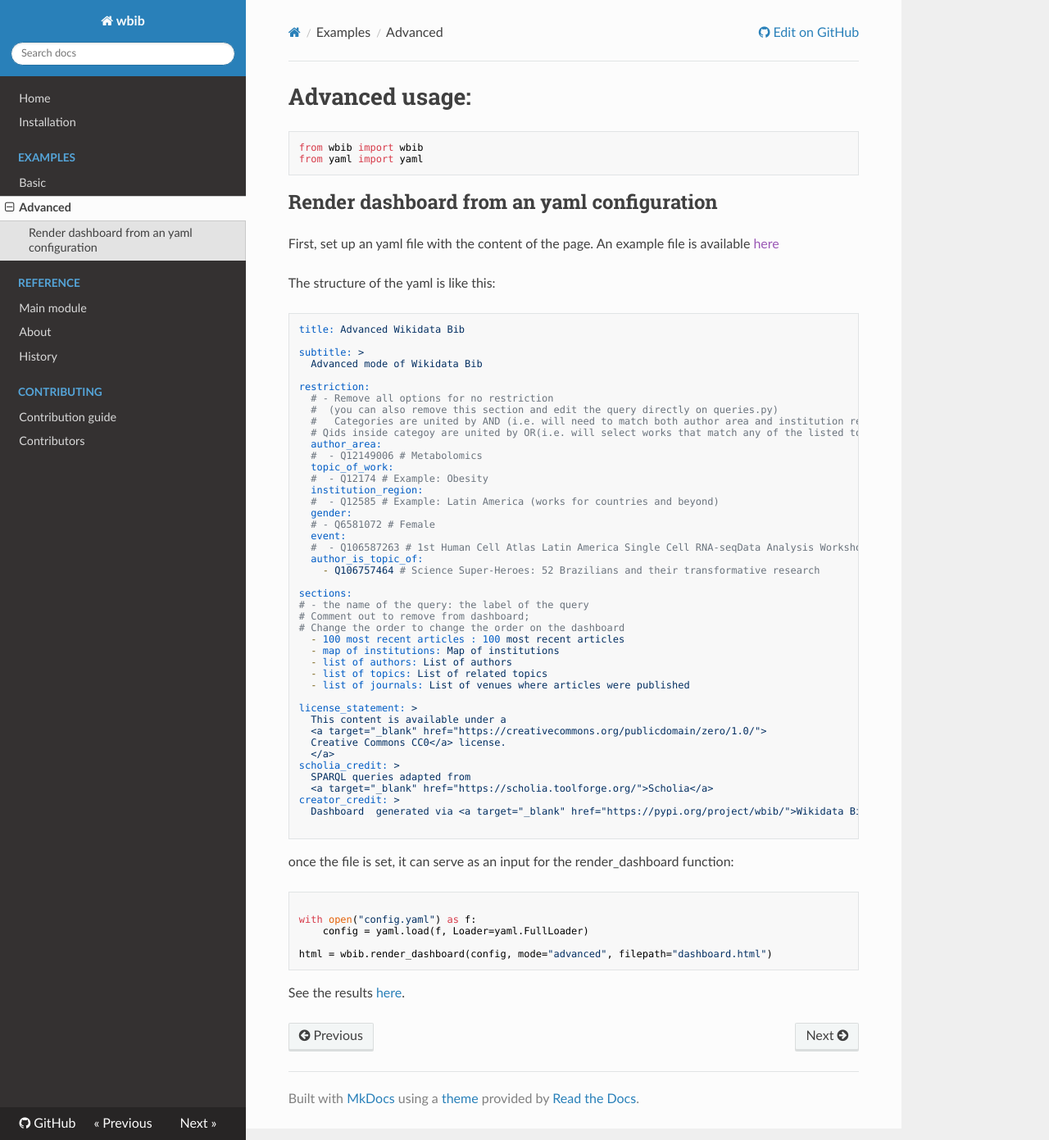
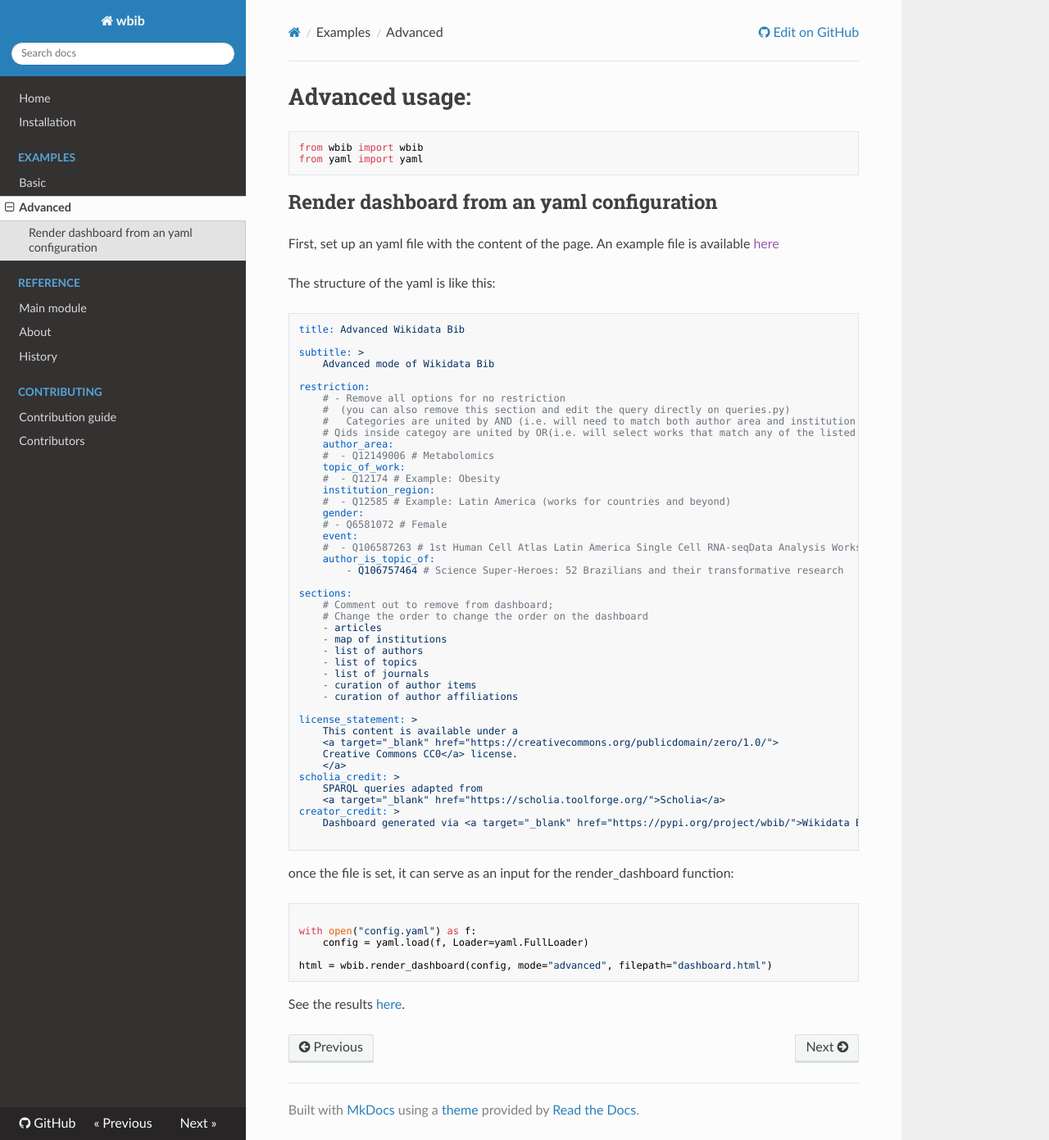
Before and after one commit to lubianat/wbib, an MkDocs documentation site: the page built from docs/examples/advanced.md, in a window 1280 px wide and 1391 px high. Shown: the whole window at 82% size. Built offline with MkDocs 1.6.1, drawn with Linux system fonts in a browser that asks for light colours; nearby versions of some CDN libraries.

````diff
--- a/docs/examples/advanced.md
+++ b/docs/examples/advanced.md
@@ -16,46 +16,47 @@ The structure of the yaml is like this:
 title: Advanced Wikidata Bib
 
 subtitle: >
-  Advanced mode of Wikidata Bib
+    Advanced mode of Wikidata Bib
 
 restriction:
-  # - Remove all options for no restriction
-  #  (you can also remove this section and edit the query directly on queries.py)
-  #   Categories are united by AND (i.e. will need to match both author area and institution region)
-  # Qids inside categoy are united by OR(i.e. will select works that match any of the listed topics)
-  author_area:
-  #  - Q12149006 # Metabolomics
-  topic_of_work:
-  #  - Q12174 # Example: Obesity
-  institution_region:
-  #  - Q12585 # Example: Latin America (works for countries and beyond)
-  gender:
-  # - Q6581072 # Female
-  event:
-  #  - Q106587263 # 1st Human Cell Atlas Latin America Single Cell RNA-seqData Analysis Workshop
-  author_is_topic_of:
-    - Q106757464 # Science Super-Heroes: 52 Brazilians and their transformative research
+    # - Remove all options for no restriction
+    #  (you can also remove this section and edit the query directly on queries.py)
+    #   Categories are united by AND (i.e. will need to match both author area and institution region)
+    # Qids inside categoy are united by OR(i.e. will select works that match any of the listed topics)
+    author_area:
+    #  - Q12149006 # Metabolomics
+    topic_of_work:
+    #  - Q12174 # Example: Obesity
+    institution_region:
+    #  - Q12585 # Example: Latin America (works for countries and beyond)
+    gender:
+    # - Q6581072 # Female
+    event:
+    #  - Q106587263 # 1st Human Cell Atlas Latin America Single Cell RNA-seqData Analysis Workshop
+    author_is_topic_of:
+        - Q106757464 # Science Super-Heroes: 52 Brazilians and their transformative research
 
 sections:
-# - the name of the query: the label of the query
-# Comment out to remove from dashboard;
-# Change the order to change the order on the dashboard
-  - 100 most recent articles : 100 most recent articles
-  - map of institutions: Map of institutions
-  - list of authors: List of authors
-  - list of topics: List of related topics
-  - list of journals: List of venues where articles were published
+    # Comment out to remove from dashboard;
+    # Change the order to change the order on the dashboard
+    - articles
+    - map of institutions
+    - list of authors
+    - list of topics
+    - list of journals
+    - curation of author items
+    - curation of author affiliations
 
 license_statement: >
-  This content is available under a
-  <a target="_blank" href="https://creativecommons.org/publicdomain/zero/1.0/">
-  Creative Commons CC0</a> license.
-  </a>
+    This content is available under a
+    <a target="_blank" href="https://creativecommons.org/publicdomain/zero/1.0/">
+    Creative Commons CC0</a> license.
+    </a>
 scholia_credit: >
-  SPARQL queries adapted from
-  <a target="_blank" href="https://scholia.toolforge.org/">Scholia</a>
+    SPARQL queries adapted from
+    <a target="_blank" href="https://scholia.toolforge.org/">Scholia</a>
 creator_credit: >
-  Dashboard  generated via <a target="_blank" href="https://pypi.org/project/wbib/">Wikidata Bib</a>
+    Dashboard generated via <a target="_blank" href="https://pypi.org/project/wbib/">Wikidata Bib</a>
 
 ```
 
--- a/setup.cfg
+++ b/setup.cfg
@@ -1,5 +1,5 @@
 [bumpversion]
-current_version = 0.3.1
+current_version = 0.3.2
 commit = True
 tag = True
 
--- a/setup.py
+++ b/setup.py
@@ -44,6 +44,6 @@ setup(
     test_suite="tests",
     tests_require=test_requirements,
     url="https://github.com/lubianat/wbib",
-    version="0.3.1",
+    version="0.3.2",
     zip_safe=False,
 )
````
Also changed, not shown: docs/index.md (+2 -1 lines).
